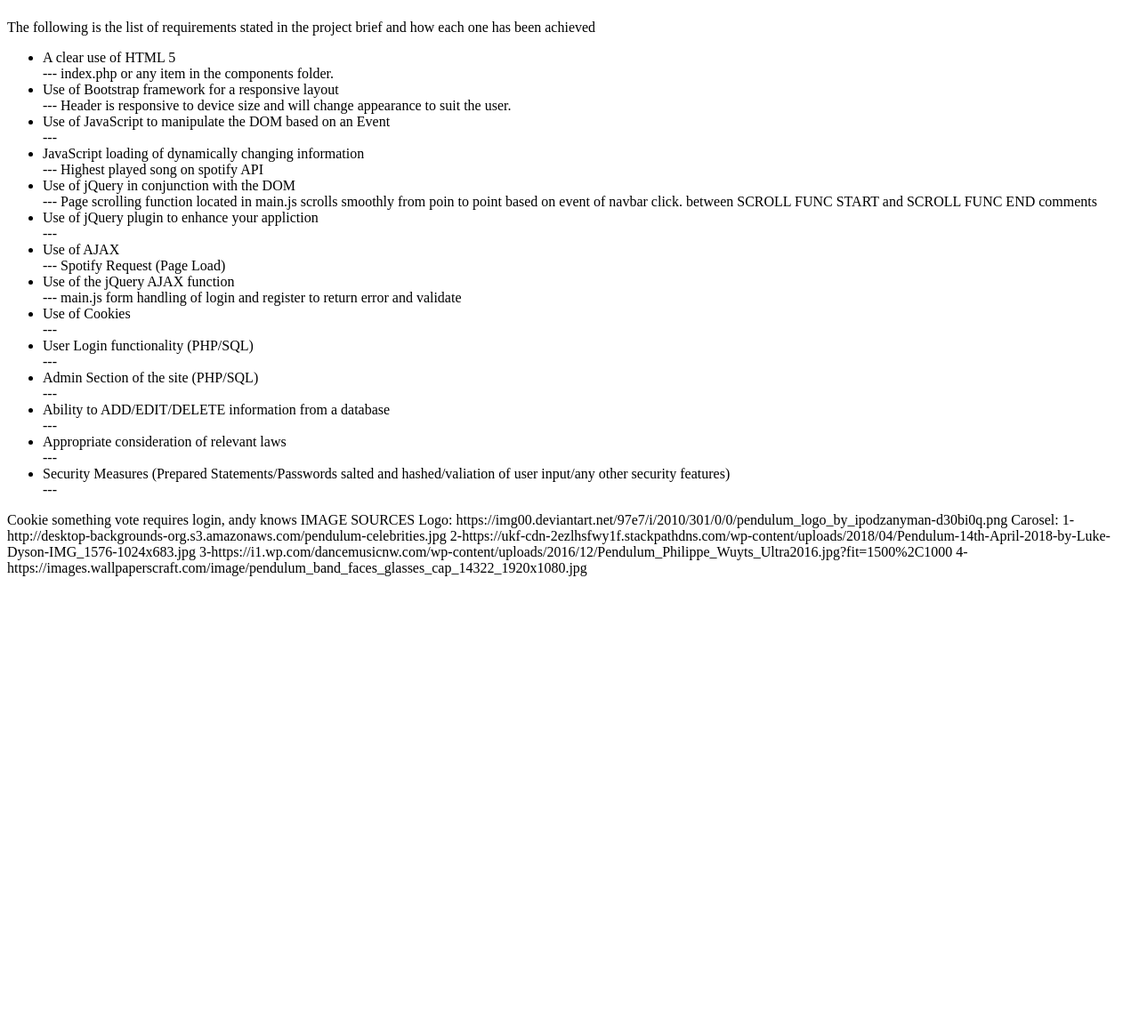
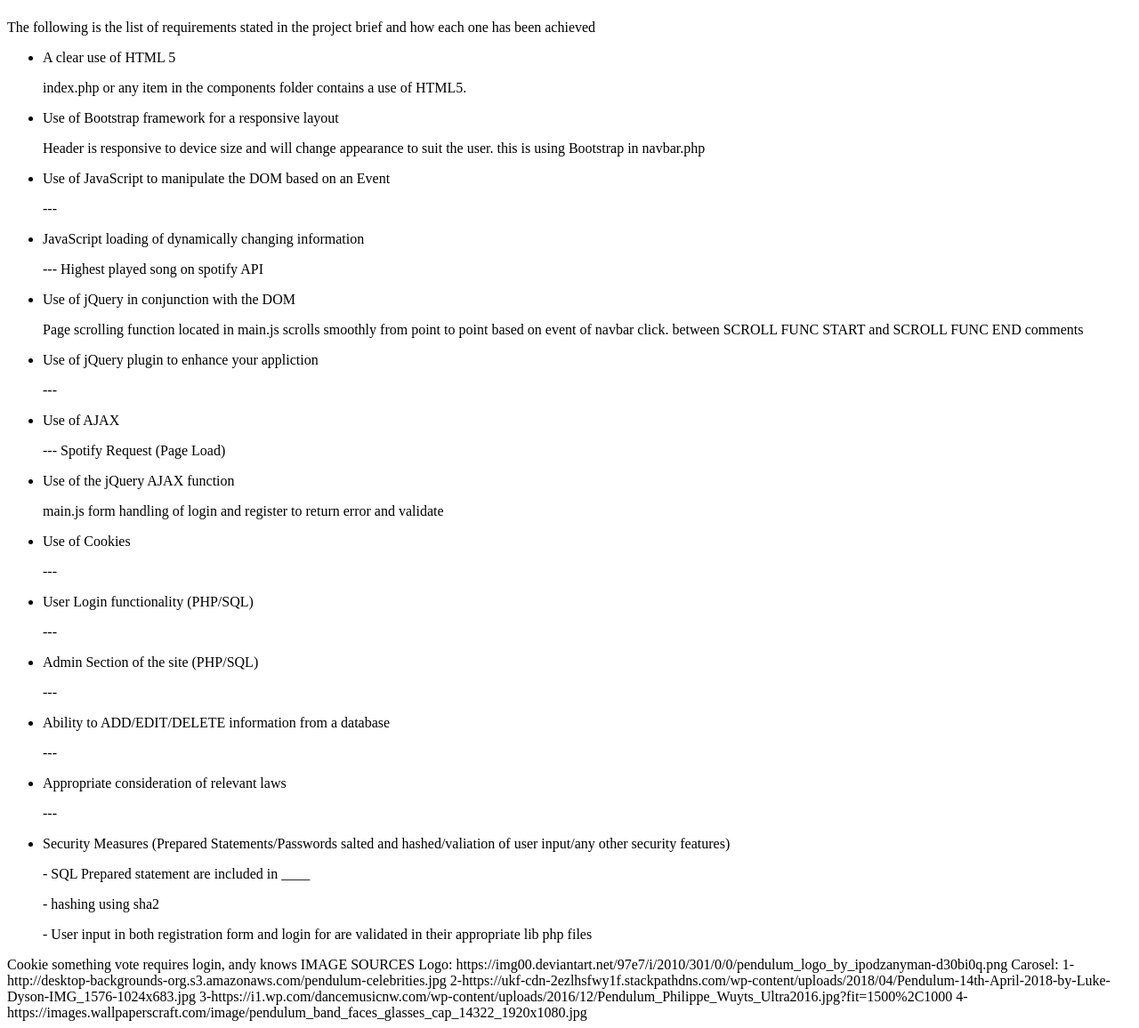
Before and after one commit to 1700863/CMP204, a PHP site: page /req.php in a window 1280 px wide. Shown: the part 58-1214 px from the top of the page at 89% size. Before the commit the page ends 706 px from the top, so only its background shows below. Run offline with PHP 8.4, Linux system fonts and the light colour scheme.

Commit message:
Login Framework (Needs Completing)

```diff
--- a/lib/register.php
+++ b/lib/register.php
@@ -24,7 +24,11 @@ if ($_SERVER["REQUEST_METHOD"] == "POST") {
   if (empty($registrant_email)) {
     $response_array['validationError']['email'] = "Email is required";
   } else {
-    $registrant_email = tidy_input($registrant_email);
+    if (!filter_var($registrant_email, FILTER_VALIDATE_EMAIL)) {
+      $response_array['validationError']['email'] = "Invalid email format";
+    } else {
+      $registrant_email = tidy_input($registrant_email);
+    }
   }
 
   if (empty($registrant_password)) {
--- a/req.php
+++ b/req.php
@@ -13,20 +13,49 @@
     <p>The following is the list of requirements stated in the project brief and how each one has been achieved</p>
 
     <ul>
-        <li>A clear use of HTML 5</li> --- index.php or any item in the components folder.
-        <li>Use of Bootstrap framework for a responsive layout</li> --- Header is responsive to device size and will change appearance to suit the user.
-        <li>Use of JavaScript to manipulate the DOM based on an Event</li> ---
-        <li>JavaScript loading of dynamically changing information</li> --- Highest played song on spotify API
-        <li>Use of jQuery in conjunction with the DOM</li> --- Page scrolling function located in main.js scrolls smoothly from poin to point based on event of navbar click. between SCROLL FUNC START and SCROLL FUNC END comments
-        <li>Use of jQuery plugin to enhance your appliction</li> ---
-        <li>Use of AJAX</li> --- Spotify Request (Page Load)
-        <li>Use of the jQuery AJAX function</li> --- main.js form handling of login and register to return error and validate
-        <li>Use of Cookies</li> ---
-        <li>User Login functionality (PHP/SQL)</li> ---
-        <li>Admin Section of the site (PHP/SQL)</li> ---
-        <li>Ability to ADD/EDIT/DELETE information from a database</li> ---
-        <li>Appropriate consideration of relevant laws</li> ---
-        <li>Security Measures (Prepared Statements/Passwords salted and hashed/valiation of user input/any other security features)</li> ---
+        <li>A clear use of HTML 5</li>
+        <p>index.php or any item in the components folder contains a use of HTML5.</p>
+
+        <li>Use of Bootstrap framework for a responsive layout</li>
+        <p>Header is responsive to device size and will change appearance to suit the user. this is using Bootstrap in navbar.php</p>
+
+        <li>Use of JavaScript to manipulate the DOM based on an Event</li>
+        <p>---</p>
+
+        <li>JavaScript loading of dynamically changing information</li>
+        <p>--- Highest played song on spotify API</p>
+
+        <li>Use of jQuery in conjunction with the DOM</li>
+        <p>Page scrolling function located in main.js scrolls smoothly from point to point based on event of navbar click. between SCROLL FUNC START and SCROLL FUNC END comments</p>
+
+        <li>Use of jQuery plugin to enhance your appliction</li>
+        <p>---</p>
+
+        <li>Use of AJAX</li>
+        <p> --- Spotify Request (Page Load)</p>
+
+        <li>Use of the jQuery AJAX function</li>
+        <p>main.js form handling of login and register to return error and validate</p>
+
+        <li>Use of Cookies</li>
+        <p>---</p>
+
+        <li>User Login functionality (PHP/SQL)</li>
+        <p>---</p>
+
+        <li>Admin Section of the site (PHP/SQL)</li>
+        <p>---</p>
+
+        <li>Ability to ADD/EDIT/DELETE information from a database</li>
+        <p>---</p>
+
+        <li>Appropriate consideration of relevant laws</li>
+        <p>---</p>
+
+        <li>Security Measures (Prepared Statements/Passwords salted and hashed/valiation of user input/any other security features)</li>
+        <p>- SQL Prepared statement are included in ____</p>
+        <p>- hashing using sha2</p>
+        <p>- User input in both registration form and login for are validated in their appropriate lib php files</p>
     </ul>
 
     Cookie something vote requires login, andy knows
```
Also changed, not shown: lib/login.php (+49 -9 lines).
